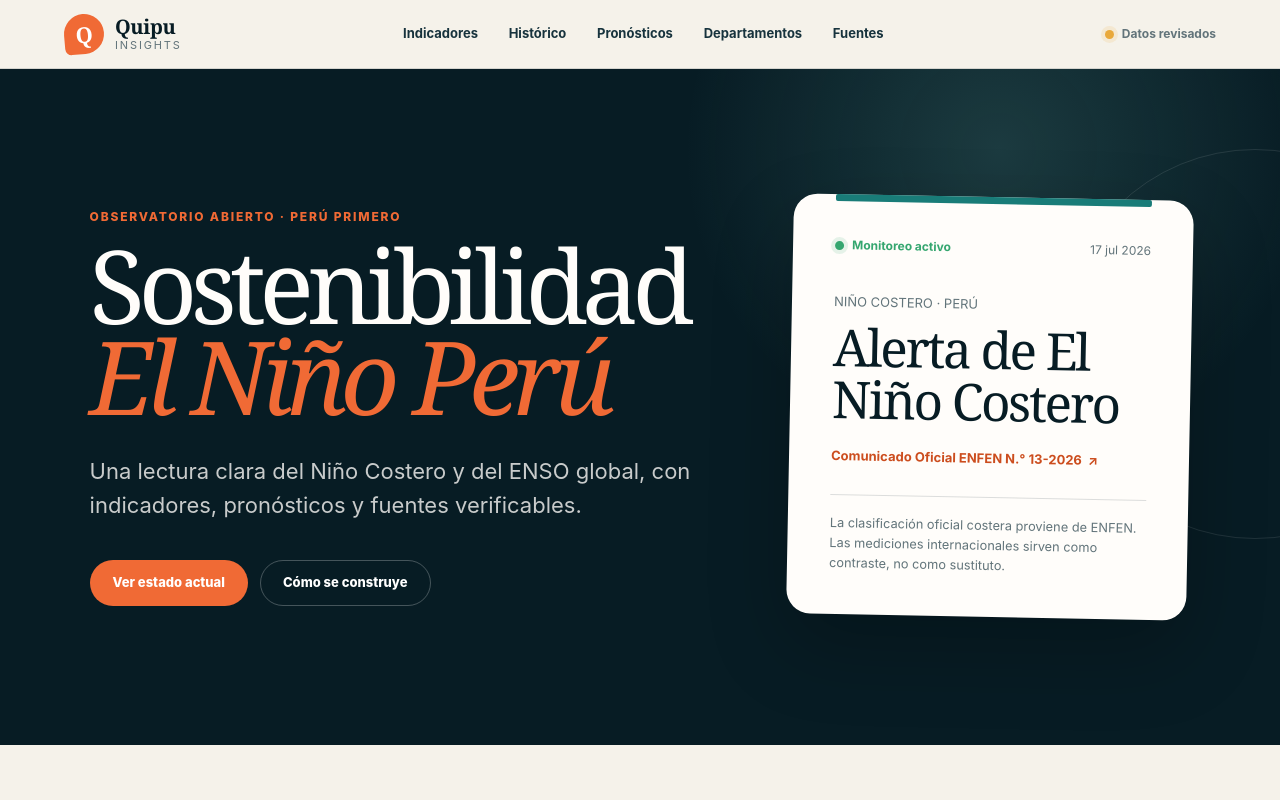
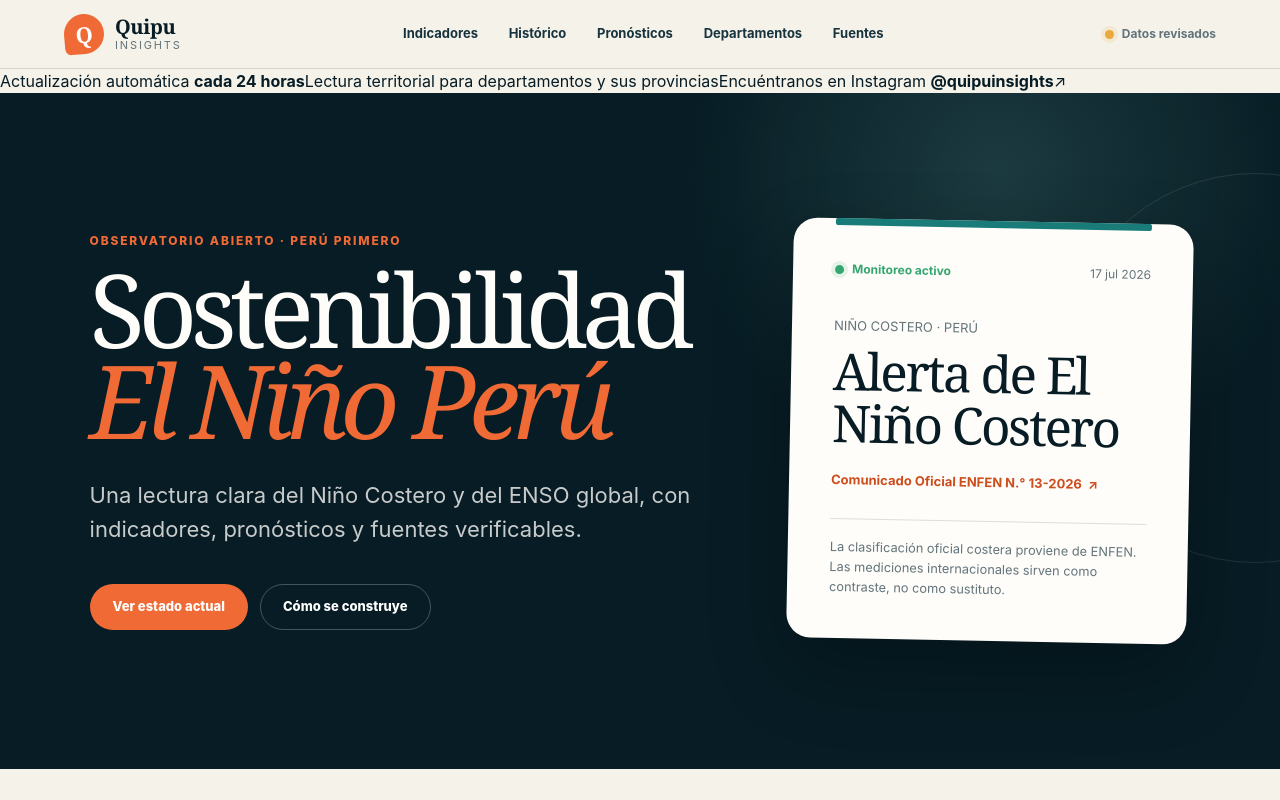
Before and after one commit to quipuinsights/quipu-insights-el-nino-peru, a Next.js app: page / in a window 1280 px wide. Shown: the top 800 px of the page. Built offline with nearby package versions, Linux system fonts and the light colour scheme.

Commit message:
Update page.tsx

```diff
--- a/app/page.tsx
+++ b/app/page.tsx
@@ -475,6 +475,24 @@ export default function Home() {
         </div>
       </header>
 
+      <aside className="top-notice" aria-label="Información del dashboard">
+        <span>
+          Actualización automática <strong>cada 24 horas</strong>
+        </span>
+        <a href="#regiones">
+          Lectura territorial para departamentos y sus provincias
+        </a>
+        <a
+          className="top-instagram"
+          href="https://www.instagram.com/quipuinsights/"
+          target="_blank"
+          rel="noreferrer"
+        >
+          Encuéntranos en Instagram <strong>@quipuinsights</strong>
+          <span aria-hidden="true">↗</span>
+        </a>
+      </aside>
+
       <section className="hero" id="inicio">
         <div className="hero-copy">
           <p className="eyebrow">Observatorio abierto · Perú primero</p>
@@ -748,11 +766,11 @@ export default function Home() {
         <div className="section-shell region-layout">
           <div className="region-copy">
             <p className="eyebrow">Sin mapa confuso</p>
-            <h2>Consulta por departamento</h2>
+            <h2>Consulta territorial por departamento</h2>
             <p>
-              El selector traduce el escenario nacional a una lectura regional.
-              No reemplaza un aviso meteorológico local ni atribuye cada evento
-              al ENSO.
+              El selector traduce el escenario nacional a una lectura regional
+              que orienta a las provincias del departamento. No reemplaza un
+              aviso meteorológico local ni atribuye cada evento al ENSO.
             </p>
             <label htmlFor="department">Departamento</label>
             <div className="select-wrap">
@@ -908,6 +926,17 @@ export default function Home() {
           Usa bases de datos oficiales y científicas de acceso abierto.
           <br />
           No sustituye alertas de ENFEN, SENAMHI ni autoridades de gestión del riesgo.
+          <span className="instagram-contact">
+            Encuéntranos en Instagram como{" "}
+            <a
+              href="https://www.instagram.com/quipuinsights/"
+              target="_blank"
+              rel="noreferrer"
+            >
+              @quipuinsights
+            </a>
+            . Para cualquier consulta o duda, escríbenos por allí.
+          </span>
         </p>
         <a href="#inicio">Volver arriba ↑</a>
       </footer>
```
